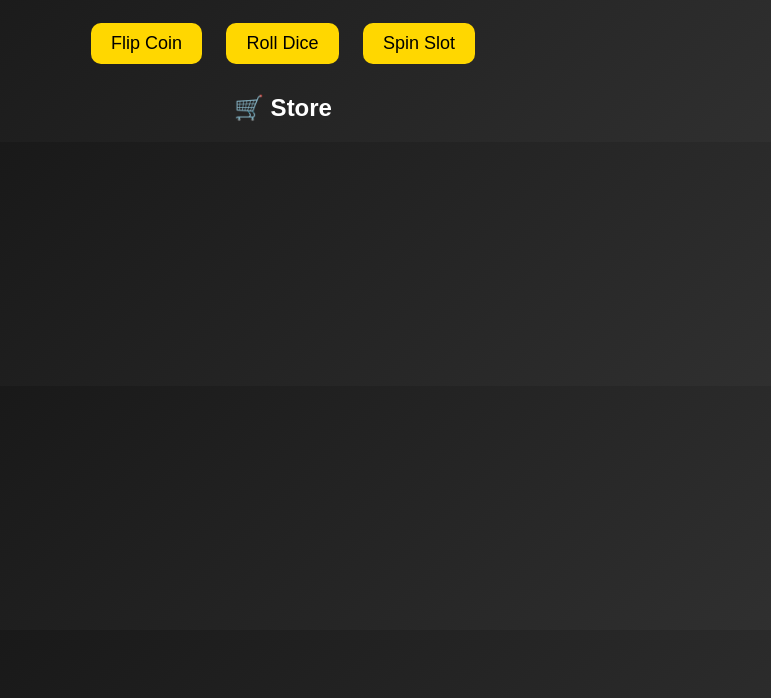
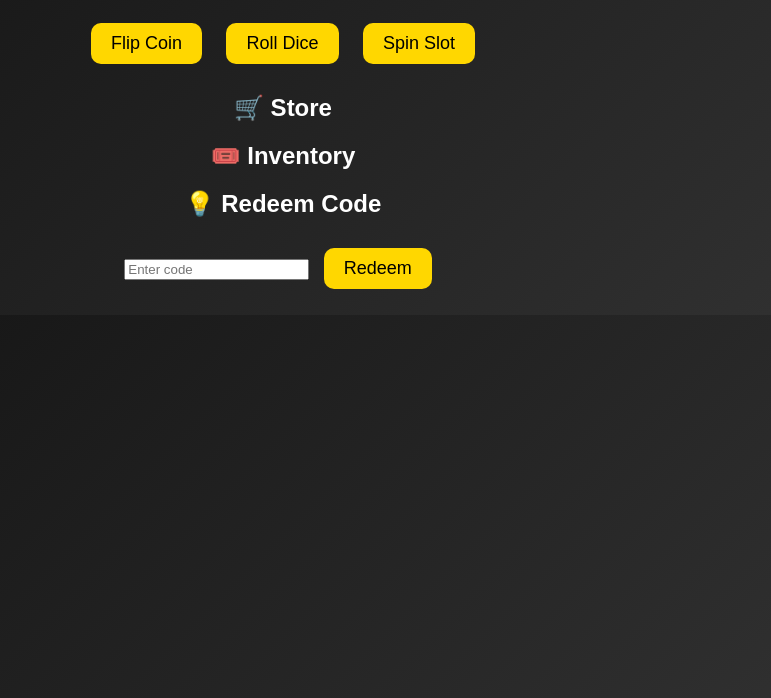
Before and after one commit to HoxY1sH3r3/Gamble-.Co, a plain HTML site: page index.html in a window 1280 px wide. Shown: the part 102-800 px from the top of the page, without its empty margins (357-1128 px from the left). Drawn offline with Linux system fonts and the light colour scheme.

Commit message:
Update index.html

```diff
--- a/index.html
+++ b/index.html
@@ -9,13 +9,23 @@
   <h1>🎲 Lucky Arcade 🎲</h1>
   <p id="balance">Balance: 1000</p>
 
-  <button onclick="coinFlip()">Flip Coin</button>
-  <button onclick="rollDice()">Roll Dice</button>
-  <button onclick="slotMachine()">Spin Slot</button>
+  <div>
+    <button onclick="coinFlip()">Flip Coin</button>
+    <button onclick="rollDice()">Roll Dice</button>
+    <button onclick="slotMachine()">Spin Slot</button>
+  </div>
 
   <h2>🛒 Store</h2>
   <div id="store"></div>
 
+  <h2>🎟️ Inventory</h2>
+  <ul id="inventory"></ul>
+
+  <h2>💡 Redeem Code</h2>
+  <input id="codeInput" placeholder="Enter code">
+  <button onclick="redeemCode()">Redeem</button>
+  <p id="codeMessage"></p>
+
   <script src="script.js"></script>
 </body>
 </html>
```
